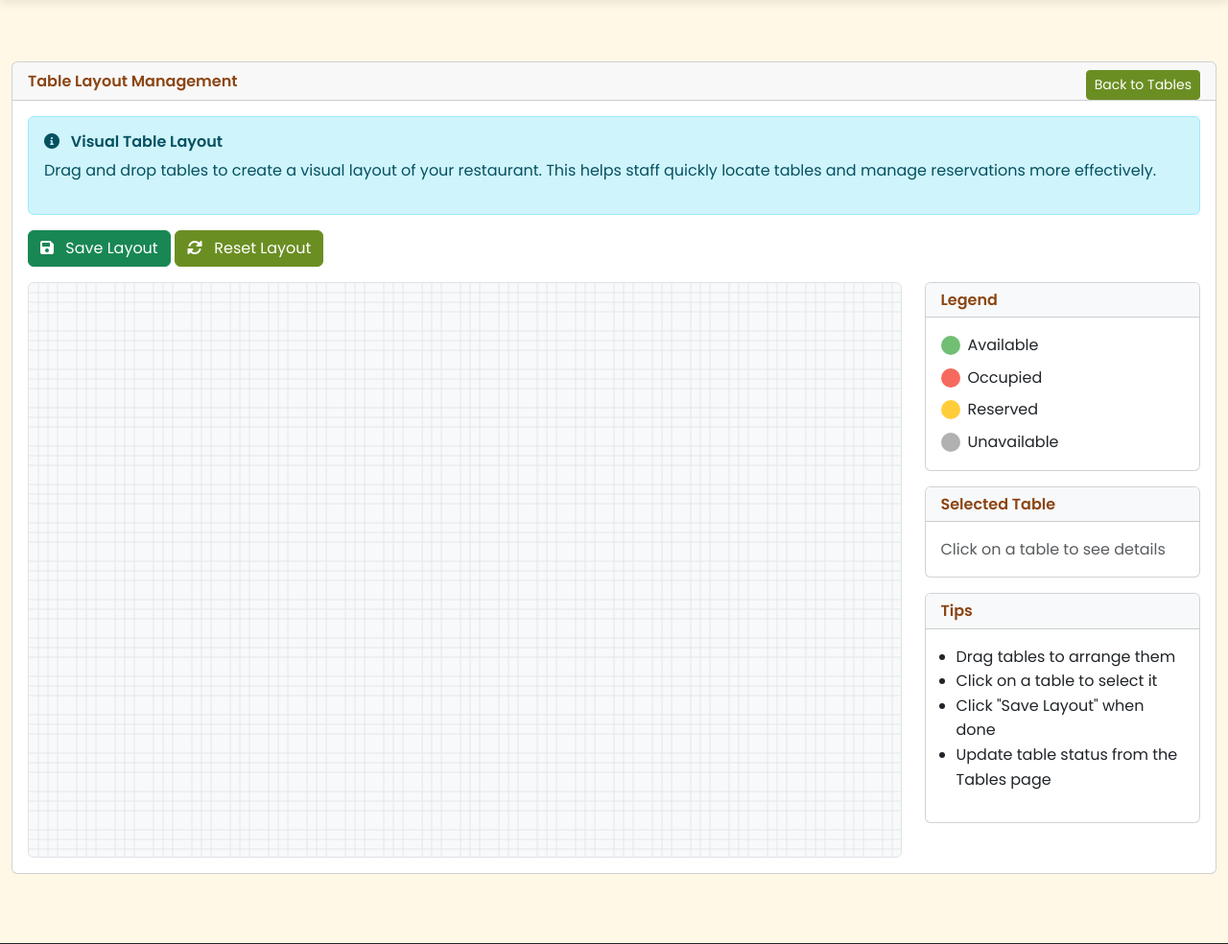
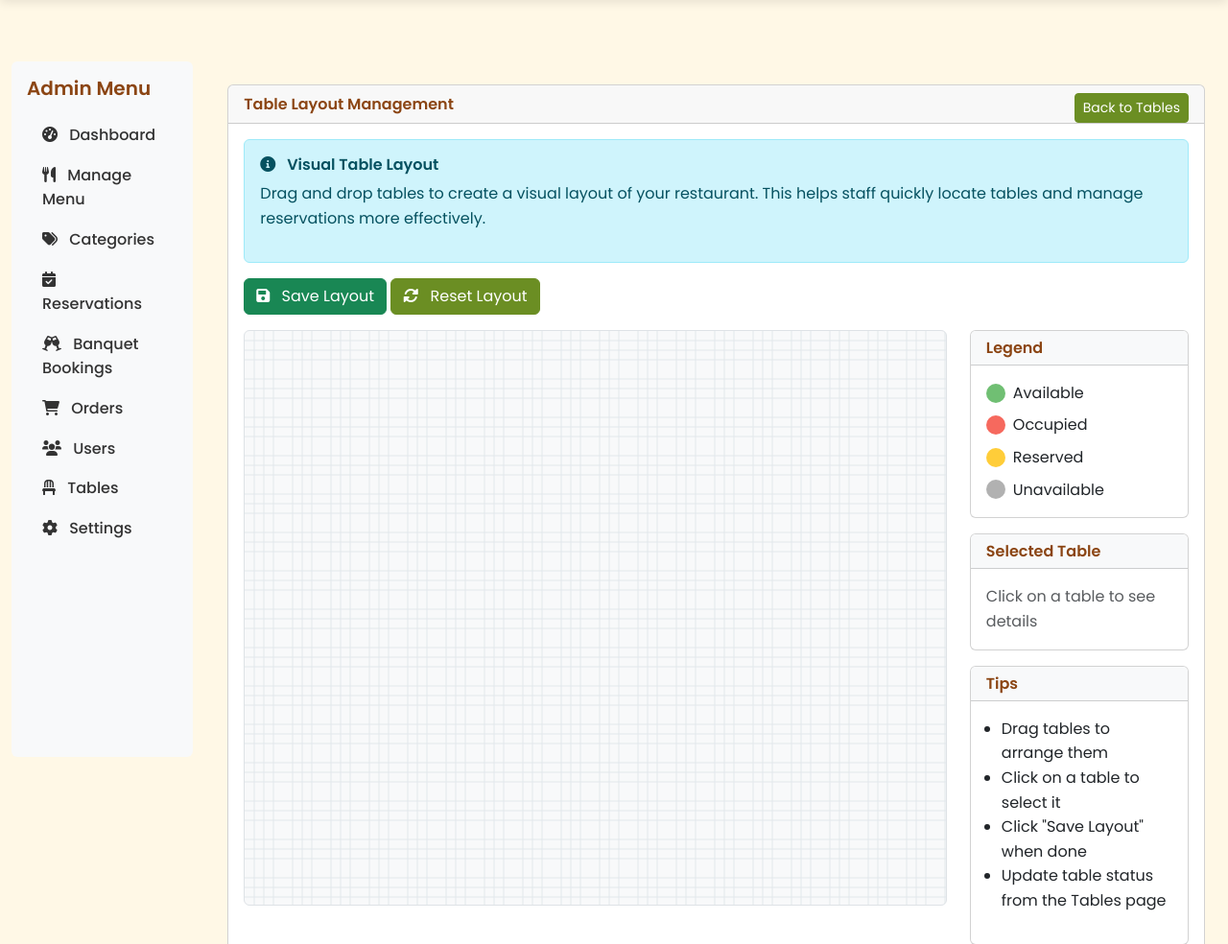
Before and after one commit to tirth2609/dilly, a Python web app: template templates/admin/table_layout.html in a window 1280 px wide. Shown: the part 66-1050 px from the top of the page at 96% size. Run offline with Jinja, Linux system fonts and the light colour scheme; the template is opened without the code that fills it, so the values that code supplies are empty.

Commit message:
Fix admin panel error when attempting to manage and view restaurant tables
Rename 'content' block to 'admin_content' in table_layout.html and table_qr_all.html templates to resolve a rendering conflict and fix a 500 error.

Replit-Commit-Author: Agent
Replit-Commit-Session-Id: a85bb4ac-1266-44ab-b07c-eef52d91c570
Replit-Commit-Screenshot-Url: https://storage.googleapis.com/screenshot-production-us-central1/883392b9-4ed1-4174-9b5d-c5aa29cbb761/44ea50a3-f00e-40f2-abfd-04992d86f2bb.jpg

```diff
--- a/templates/admin/table_layout.html
+++ b/templates/admin/table_layout.html
@@ -2,7 +2,7 @@
 
 {% block title %}Table Layout Management{% endblock %}
 
-{% block content %}
+{% block admin_content %}
 <div class="container-fluid py-4">
     <div class="row">
         <div class="col-12">
@@ -127,7 +127,7 @@
         </div>
     </div>
 </div>
-{% endblock %}
+{% endblock admin_content %}
 
 {% block scripts %}
 <script src="https://cdn.jsdelivr.net/npm/interactjs@1.10.17/dist/interact.min.js"></script>
--- a/templates/admin/table_qr_all.html
+++ b/templates/admin/table_qr_all.html
@@ -2,7 +2,7 @@
 
 {% block title %}All Table QR Codes{% endblock %}
 
-{% block content %}
+{% block admin_content %}
 <div class="container-fluid py-4">
     <div class="row">
         <div class="col-12">
@@ -84,7 +84,7 @@
     </div>
 </div>
 
-{% endblock %}
+{% endblock admin_content %}
 
 {% block scripts %}
 <script>
```
